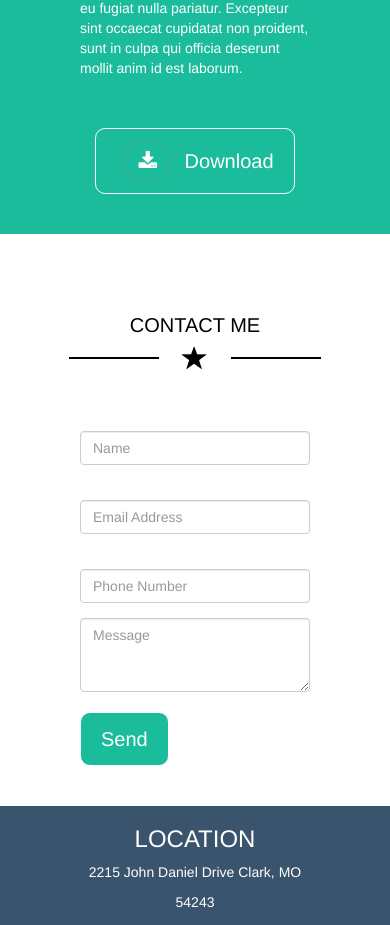
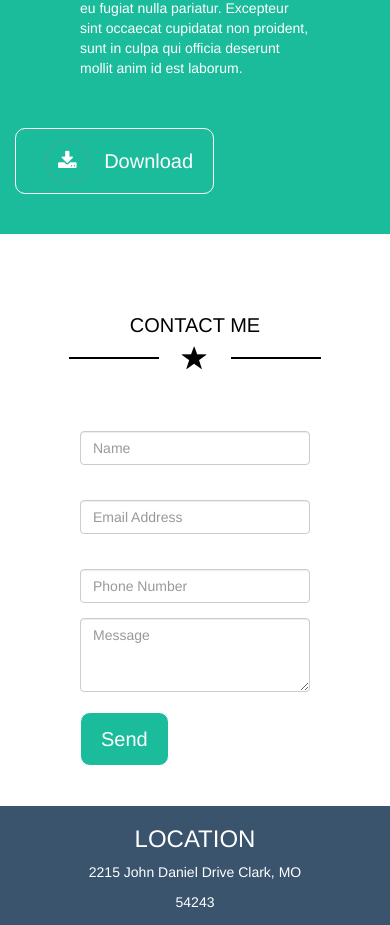
Before and after one commit to ChristianPucci91/html-css-bootstrap-freelancer, a plain HTML site: page index.html in a window 390 px wide. Shown: the part 2819-3744 px from the top of the page. Drawn offline with nearby package versions, Linux system fonts and the light colour scheme.

Commit message:
Last update

```diff
--- a/css/style.css
+++ b/css/style.css
@@ -208,9 +208,3 @@ i.fa:hover {
   }
 
 }
-
-@media screen and (max-width:992px) {
-  #button {
-    text-align: center;
-  }
-}
```
